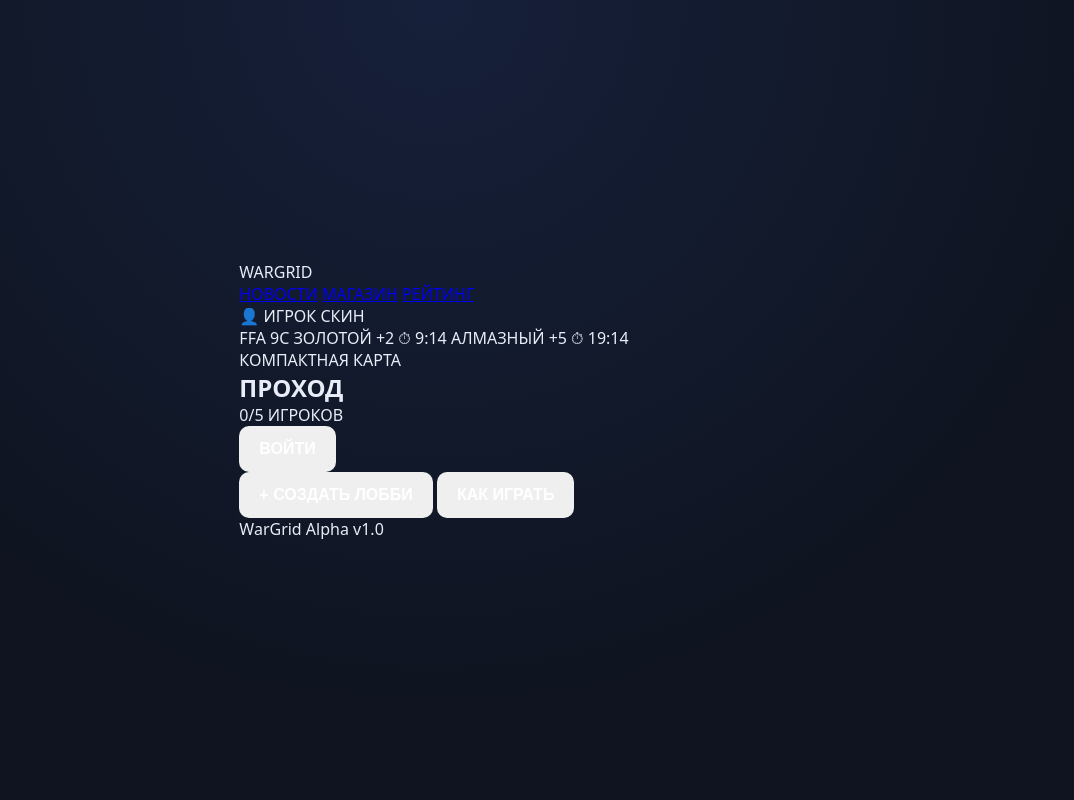
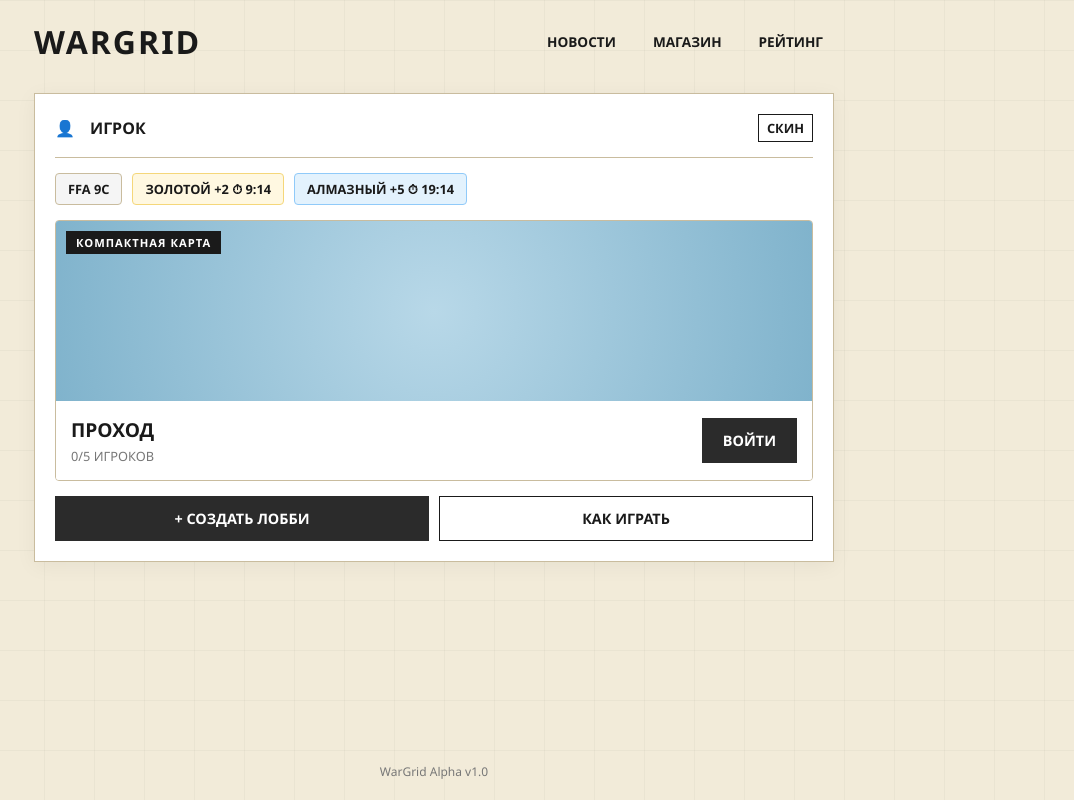
Before and after one commit to v3014185-coder/Wargrig, a plain HTML site: page index.html in a window 1280 px wide. Shown: the whole page, without its empty margins (206-1280 px from the left). Drawn offline with Linux system fonts and the light colour scheme.

Commit message:
style.css

```diff
--- a/style.css
+++ b/style.css
@@ -1,240 +1,349 @@
-/* ===== БАЗА ===== */
+/* ===== БАЗА И ЦВЕТА (в стиле TERRON) ===== */
 * {
   box-sizing: border-box;
   margin: 0;
   padding: 0;
+  font-family: 'Segoe UI', Tahoma, Geneva, Verdana, sans-serif;
 }
 
 :root {
-  --bg-dark: #0f1420;
-  --bg-card: #1b2333;
-  --accent: #3d7bff;
-  --accent-hover: #5a91ff;
-  --accent-active: #2a5fd6;
-  --secondary: #2b3550;
-  --secondary-hover: #3a4870;
-  --secondary-active: #202942;
-  --text: #e8edf7;
-  --text-dim: #9aa7c2;
-  --border: #2e3a55;
-  --gold: #ffcf4d;
-}
-
-html, body {
-  height: 100%;
+  --bg-paper: #f2ebd9;       /* Светло-бежевый фон как на карте */
+  --bg-panel: #ffffff;       /* Белые панели */
+  --text-main: #1a1a1a;      /* Почти черный текст */
+  --text-muted: #777777;
+  --accent-dark: #2b2b2b;    /* Темные кнопки */
+  --accent-hover: #444444;
+  --border-color: #c9bc9e;   /* Границы */
 }
 
 body {
-  font-family: system-ui, -apple-system, "Segoe UI", Roboto, sans-serif;
-  background: radial-gradient(circle at top, #16203a 0%, var(--bg-dark) 70%);
-  color: var(--text);
+  background-color: var(--bg-paper);
+  /* Легкий паттерн сетки на фоне */
+  background-image:
+    linear-gradient(to right, rgba(0,0,0,0.03) 1px, transparent 1px),
+    linear-gradient(to bottom, rgba(0,0,0,0.03) 1px, transparent 1px);
+  background-size: 50px 50px;
+  color: var(--text-main);
   min-height: 100vh;
+  display: flex;
+  justify-content: center;
   overflow-x: hidden;
 }
 
-/* ===== ЭКРАНЫ И ПЕРЕКЛЮЧЕНИЕ ===== */
-/* .screen — базовое состояние видимого экрана с плавным появлением */
+/* ===== ЭКРАНЫ ===== */
 .screen {
+  width: 100%;
   min-height: 100vh;
   display: flex;
-  align-items: center;
   justify-content: center;
-  padding: 16px;
+  padding: 20px;
   opacity: 1;
-  transition: opacity 0.25s ease;
+  transition: opacity 0.2s ease;
 }
 
-/* .hidden — надёжное скрытие, чтобы перекрыть display:flex */
 .screen.hidden {
   display: none;
   opacity: 0;
 }
 
-/* ===== МЕНЮ ===== */
-.menu-card {
-  background: var(--bg-card);
-  border: 1px solid var(--border);
-  border-radius: 16px;
-  padding: 32px 24px;
+.menu-container {
   width: 100%;
-  max-width: 420px;
-  text-align: center;
-  box-shadow: 0 10px 30px rgba(0, 0, 0, 0.45);
-  animation: fadeIn 0.3s ease;
+  max-width: 800px;
+  display: flex;
+  flex-direction: column;
+  gap: 20px;
 }
 
-@keyframes fadeIn {
-  from { opacity: 0; transform: translateY(8px); }
-  to   { opacity: 1; transform: translateY(0); }
+.center-content {
+  align-items: center;
+  justify-content: center;
 }
 
-.game-title {
-  font-size: clamp(1.8rem, 6vw, 2.6rem);
-  letter-spacing: 1px;
-  margin-bottom: 8px;
+/* ===== ВЕРХНЯЯ ПАНЕЛЬ ===== */
+.top-bar {
+  display: flex;
+  justify-content: space-between;
+  align-items: center;
+  padding-bottom: 10px;
 }
 
-.game-subtitle {
-  color: var(--text-dim);
-  margin-bottom: 24px;
-  font-size: 0.95rem;
+.logo {
+  font-size: 2rem;
+  font-weight: 900;
+  letter-spacing: 2px;
 }
 
-.menu-buttons {
+.top-links {
+  display: flex;
+  gap: 15px;
+}
+
+.top-link {
+  text-decoration: none;
+  color: var(--text-main);
+  font-size: 0.85rem;
+  font-weight: 600;
+  text-transform: uppercase;
+  padding: 5px 10px;
+  border: 1px solid transparent;
+  transition: all 0.2s ease;
+}
+
+.top-link:hover {
+  border-color: var(--text-main);
+}
+
+/* ===== ГЛАВНАЯ ПАНЕЛЬ ===== */
+.main-panel {
+  background: var(--bg-panel);
+  border: 1px solid var(--border-color);
+  box-shadow: 0 4px 20px rgba(0,0,0,0.05);
+  padding: 20px;
   display: flex;
   flex-direction: column;
-  gap: 12px;
+  gap: 15px;
 }
 
-/* ===== КНОПКИ: hover / active (важно для мобильных) ===== */
+.profile-row {
+  display: flex;
+  align-items: center;
+  gap: 15px;
+  border-bottom: 1px solid var(--border-color);
+  padding-bottom: 15px;
+  font-weight: 600;
+}
+
+.profile-skin {
+  margin-left: auto;
+  border: 1px solid var(--text-main);
+  padding: 4px 8px;
+  font-size: 0.8rem;
+  cursor: pointer;
+}
+
+.game-settings-row {
+  display: flex;
+  gap: 10px;
+  flex-wrap: wrap;
+}
+
+.setting-badge {
+  background: #f5f5f5;
+  border: 1px solid var(--border-color);
+  padding: 6px 12px;
+  font-size: 0.8rem;
+  font-weight: 600;
+  border-radius: 4px;
+}
+.setting-badge.gold { background: #fff8e1; border-color: #f5d77a; }
+.setting-badge.diamond { background: #e3f2fd; border-color: #90caf9; }
+
+/* ===== КАРТОЧКА КАРТЫ ===== */
+.map-card {
+  border: 1px solid var(--border-color);
+  border-radius: 4px;
+  overflow: hidden;
+  display: flex;
+  flex-direction: column;
+}
+
+.map-image {
+  background: #a2c8dd;
+  height: 180px;
+  position: relative;
+  /* Имитация карты */
+  background-image: radial-gradient(circle, #b8d8e8 0%, #80b3cc 100%);
+  display: flex;
+  align-items: center;
+  justify-content: center;
+}
+
+.map-label {
+  background: var(--text-main);
+  color: #fff;
+  padding: 4px 10px;
+  font-size: 0.7rem;
+  font-weight: 700;
+  letter-spacing: 1px;
+  position: absolute;
+  top: 10px;
+  left: 10px;
+  text-transform: uppercase;
+}
+
+.map-info {
+  display: flex;
+  justify-content: space-between;
+  align-items: center;
+  padding: 15px;
+  background: #fff;
+}
+
+.map-title {
+  font-size: 1.2rem;
+  font-weight: 800;
+  text-transform: uppercase;
+}
+
+.map-players {
+  font-size: 0.8rem;
+  color: var(--text-muted);
+  margin-top: 4px;
+}
+
+/* ===== КНОПКИ ===== */
+.action-row {
+  display: flex;
+  gap: 10px;
+}
+
 .btn {
-  display: inline-block;
-  padding: 14px 20px;
-  border: none;
-  border-radius: 10px;
-  font-size: 1rem;
-  font-weight: 600;
+  padding: 12px 20px;
+  border: 1px solid var(--text-main);
+  font-weight: 700;
+  text-transform: uppercase;
+  font-size: 0.9rem;
   cursor: pointer;
-  color: #fff;
-  transition: background-color 0.15s ease, transform 0.08s ease, box-shadow 0.15s ease;
+  transition: all 0.15s ease;
+  text-align: center;
   -webkit-tap-highlight-color: transparent;
   user-select: none;
 }
 
-.btn-primary {
-  background: var(--accent);
-  box-shadow: 0 4px 0 #1e3f8a;
+.btn-dark {
+  background: var(--accent-dark);
+  color: #fff;
+  border-color: var(--accent-dark);
 }
 
-.btn-primary:hover {
+.btn-dark:hover {
   background: var(--accent-hover);
-  box-shadow: 0 5px 0 #1e3f8a, 0 6px 16px rgba(61, 123, 255, 0.35);
+  box-shadow: 0 4px 8px rgba(0,0,0,0.2);
 }
 
-/* Нажатие: кнопка «вдавливается» */
-.btn-primary:active {
-  background: var(--accent-active);
-  transform: translateY(3px);
-  box-shadow: 0 1px 0 #1e3f8a;
+.btn-dark:active {
+  transform: translateY(2px);
+  box-shadow: none;
 }
 
-.btn-secondary {
-  background: var(--secondary);
-  box-shadow: 0 4px 0 #161d2e;
+.btn-light {
+  background: #fff;
+  color: var(--text-main);
 }
 
-.btn-secondary:hover {
-  background: var(--secondary-hover);
-  box-shadow: 0 5px 0 #161d2e, 0 6px 16px rgba(0, 0, 0, 0.35);
+.btn-light:hover {
+  background: #f5f5f5;
 }
 
-.btn-secondary:active {
-  background: var(--secondary-active);
-  transform: translateY(3px);
-  box-shadow: 0 1px 0 #161d2e;
+.btn-light:active {
+  transform: translateY(2px);
+}
+
+.full-width {
+  flex: 1;
 }
 
 .btn-small {
-  padding: 8px 14px;
-  font-size: 0.85rem;
+  padding: 6px 12px;
+  font-size: 0.75rem;
 }
 
-/* ===== ПРАВИЛА ===== */
+/* ===== ЭКРАН ПРАВИЛ ===== */
 .help-card {
-  text-align: left;
+  background: var(--bg-panel);
+  border: 1px solid var(--border-color);
+  padding: 30px;
+  max-width: 500px;
+  width: 100%;
+  border-radius: 4px;
+}
+
+.help-card h2 {
+  margin-bottom: 15px;
+  text-transform: uppercase;
 }
 
 .help-list {
-  list-style: disc;
-  padding-left: 20px;
-  margin: 16px 0 24px;
-  color: var(--text-dim);
+  list-style: none;
+  margin-bottom: 20px;
   line-height: 1.6;
 }
 
-/* ===== ИГРОВОЙ ЭКРАН ===== */
+.help-list li::before {
+  content: "■ ";
+  color: var(--text-main);
+  font-size: 0.7rem;
+}
+
+/* ===== ЭКРАН ИГРЫ ===== */
 .game-layout {
   width: 100%;
-  max-width: 960px;
+  max-width: 900px;
   display: flex;
   flex-direction: column;
-  gap: 16px;
+  gap: 15px;
   align-items: center;
 }
 
 .hud {
   width: 100%;
+  background: var(--bg-panel);
+  border: 1px solid var(--border-color);
+  padding: 10px 15px;
   display: flex;
   flex-wrap: wrap;
-  gap: 12px;
+  gap: 15px;
   align-items: center;
-  justify-content: center;
-  background: var(--bg-card);
-  border: 1px solid var(--border);
-  border-radius: 12px;
-  padding: 12px 16px;
-}
-
-.hud-item {
+  justify-content: space-between;
+  font-weight: 600;
   font-size: 0.9rem;
-  color: var(--text-dim);
 }
 
 .hud-item span {
-  color: var(--gold);
-  font-weight: 700;
+  color: #d32f2f;
+  font-weight: 800;
 }
 
-/* ===== СЕТКА 14×10 (адаптивная) ===== */
 .grid {
   width: 100%;
   max-width: 840px;
   display: grid;
   grid-template-columns: repeat(14, 1fr);
-  grid-template-rows: repeat(10, 1fr);
   gap: 2px;
+  background: var(--border-color);
+  padding: 2px;
   aspect-ratio: 14 / 10;
-  background: var(--border);
-  padding: 2px;
-  border-radius: 8px;
 }
 
 .cell {
-  background: #26314a;
-  border-radius: 4px;
+  background: #e0e0e0;
   cursor: pointer;
-  transition: background-color 0.12s ease, transform 0.08s ease;
+  transition: background 0.1s ease, transform 0.05s ease;
 }
 
-.cell:hover {
-  filter: brightness(1.25);
+.cell:hover { filter: brightness(0.9); }
+.cell:active { transform: scale(0.95); }
+
+.cell.neutral { background: #d8d8d8; }
+.cell.player  { background: #4caf50; }
+.cell.enemy   { background: #f44336; }
+.cell.selected { outline: 2px solid #000; outline-offset: -2px; }
+
+/* ===== ФУТЕР ===== */
+.footer {
+  text-align: center;
+  font-size: 0.75rem;
+  color: var(--text-muted);
+  margin-top: auto;
+  padding-top: 20px;
 }
-
-.cell:active {
-  transform: scale(0.94);
-}
-
-/* Цвета клеток */
-.cell.neutral  { background: #2a3550; }
-.cell.player   { background: #3d7bff; }
-.cell.enemy    { background: #d64545; }
-.cell.selected { outline: 2px solid var(--gold); outline-offset: -2px; }
 
 /* ===== МОБИЛЬНАЯ АДАПТАЦИЯ ===== */
 @media (max-width: 600px) {
-  .menu-card {
-    padding: 24px 16px;
-  }
-  .hud {
-    justify-content: space-between;
-    font-size: 0.8rem;
-  }
-  .grid {
-    gap: 1px;
-    padding: 1px;
-  }
-  .btn {
-    padding: 12px 16px;
-    font-size: 0.95rem;
-  }
+  .top-links { display: none; }
+  .action-row { flex-direction: column; }
+  .map-info { flex-direction: column; align-items: flex-start; gap: 10px; }
+  .map-info .btn { width: 100%; }
+  .game-settings-row { justify-content: space-between; }
+  .setting-badge { font-size: 0.7rem; padding: 4px 8px; }
 }
```
